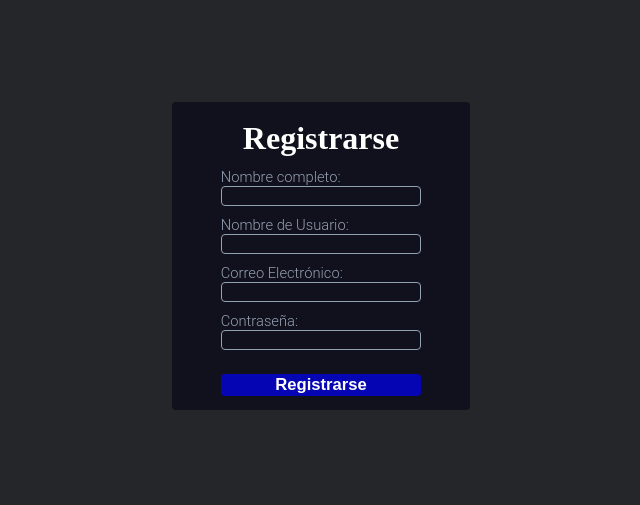
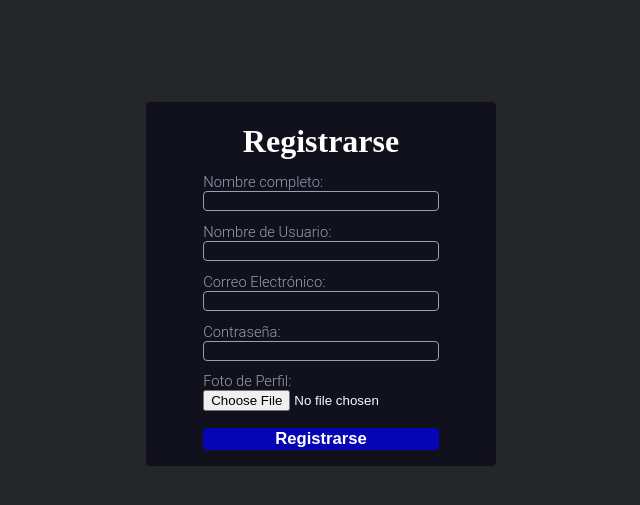
Before and after one commit to Polvulja/Experto_en_la_mesa_Juego, a PHP site: page /views/registrarse_usuario.php in a window 1280 px wide. Shown: the top 505 px of the page, without its empty margins (319-959 px from the left). Run offline with PHP 8.4, Linux system fonts and the light colour scheme.

Commit message:
foto_usuario

```diff
--- a/views/registrarse_usuario.php
+++ b/views/registrarse_usuario.php
@@ -26,6 +26,9 @@
                     <p>Contraseña:<i class="fa-solid fa-circle-exclamation"></i></p>
                     <input type="password" id="contra"class="input"name="contra" >
 
+                    <p>Foto de Perfil:<i class="fa-solid fa-circle-exclamation"></i></p>
+                    <input type="file" name="foto_avatar" style="color: azure;"/>
+
                     <button class ="Boton_registro" name="boton_register"value="Continuar" >Registrarse</button>
                 </div>
             </form>
```
